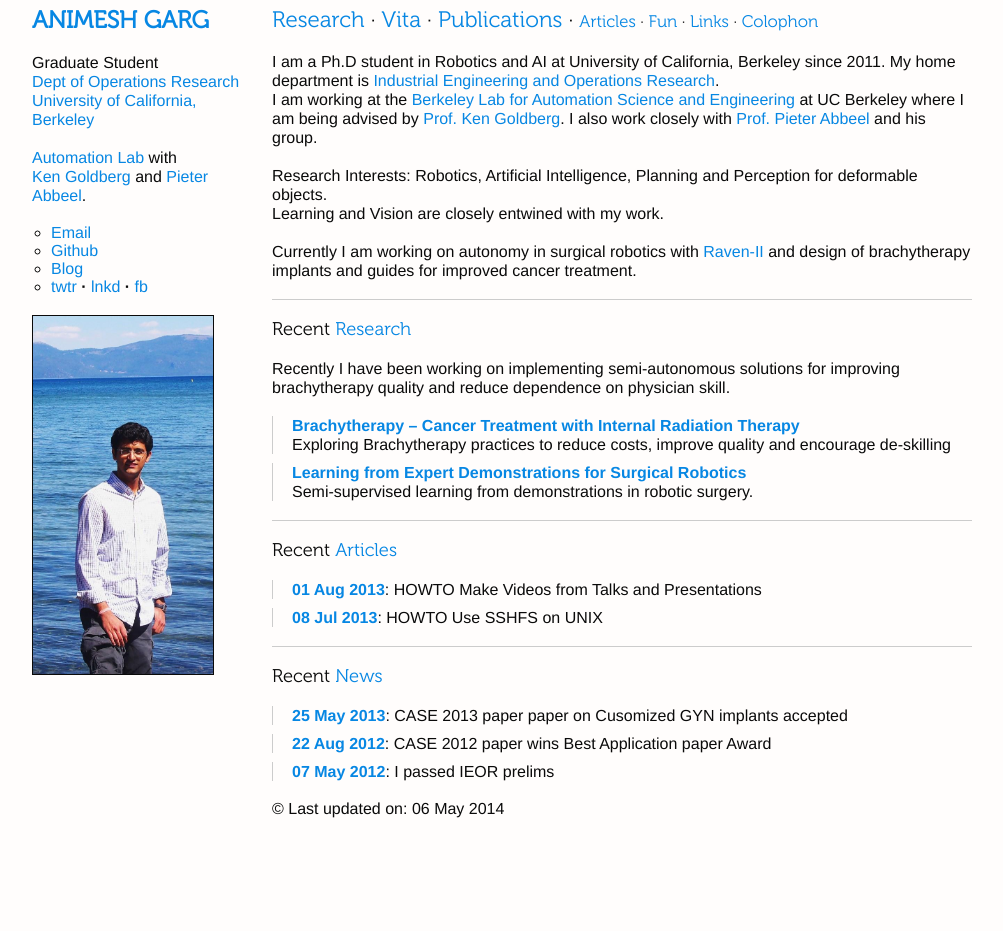
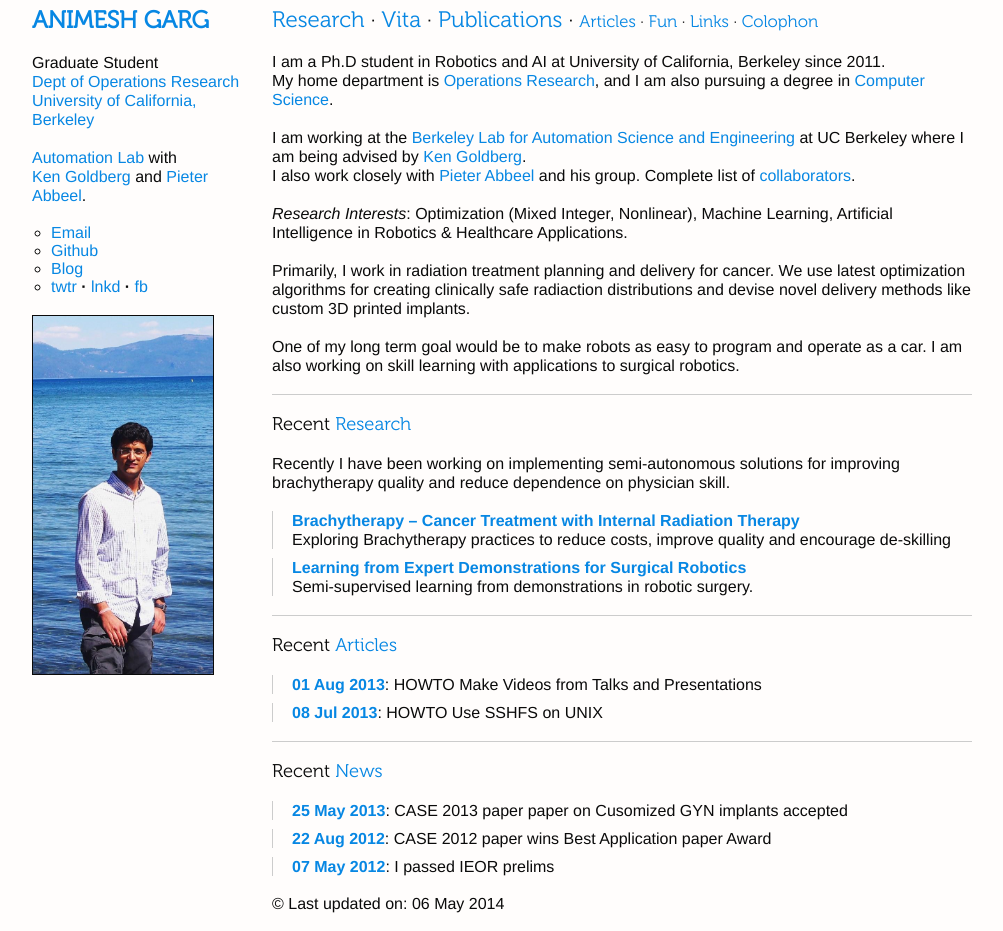
Before and after one commit to animesh-garg/jekyll-website, a Jekyll site: the page built from src/index.md, in a window 1280 px wide. Shown: the whole page, without its empty margins (138-1141 px from the left). Built offline with Jekyll 4.4.1, drawn with Linux system fonts in a browser that asks for light colours; before the commit the page ends 907 px from its top, so only the background shows below that.

Commit message:
edited bio to include brachy

```diff
--- a/src/_includes/short_bio.md
+++ b/src/_includes/short_bio.md
@@ -2,13 +2,18 @@
 
 
 
-I am a Ph.D student in Robotics and AI at University of California, Berkeley since 2011. My home department is [Industrial Engineering and Operations Research][ieor].
-I am working at the [Berkeley Lab for Automation Science and Engineering][autolab] at UC Berkeley where I am being advised by [Prof. Ken Goldberg][kg]. I also work closely with [Prof. Pieter Abbeel][pa] and his group.
+I am a Ph.D student in Robotics and AI at University of California, Berkeley since 2011.
+My home department is [Operations Research][ieor], and I am also pursuing a degree in [Computer Science][cs].
 
-Research Interests: Robotics, Artificial Intelligence, Planning and Perception for deformable objects.
- Learning and Vision are closely entwined with my work.
+I am working at the [Berkeley Lab for Automation Science and Engineering][autolab] at UC Berkeley where I am being advised by [Ken Goldberg][kg].
+I also work closely with [Pieter Abbeel][pa] and his group.
+Complete list of [collaborators]({{ site.baseurl }}/links/).
 
-Currently I am working on autonomy in surgical robotics with [Raven-II](http://r2db.tumblr.com/) and  design of brachytherapy implants and guides for improved  cancer treatment.
+*Research Interests*: Optimization (Mixed Integer, Nonlinear), Machine Learning, Artificial Intelligence in Robotics & Healthcare Applications.
+
+Primarily, I work in radiation treatment planning and delivery for cancer. We use latest optimization algorithms for creating clinically safe radiaction distributions and devise novel delivery methods like custom 3D printed implants.
+
+One of my long term goal would be to make robots as easy to program and operate as a car. I am also working on skill learning with applications to surgical robotics.
 
 {% include peoples_urls.md %}
 {% endcapture %}
```
